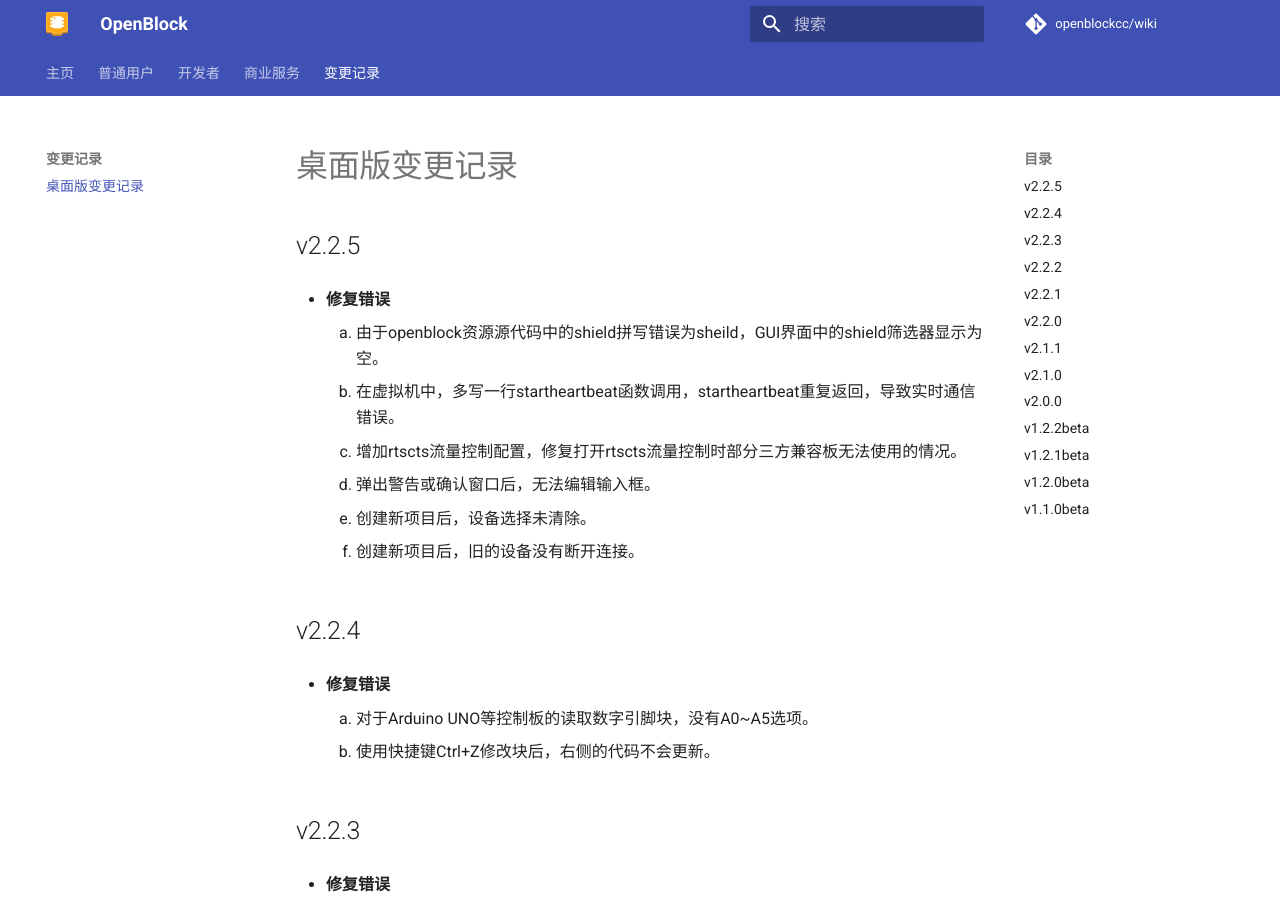
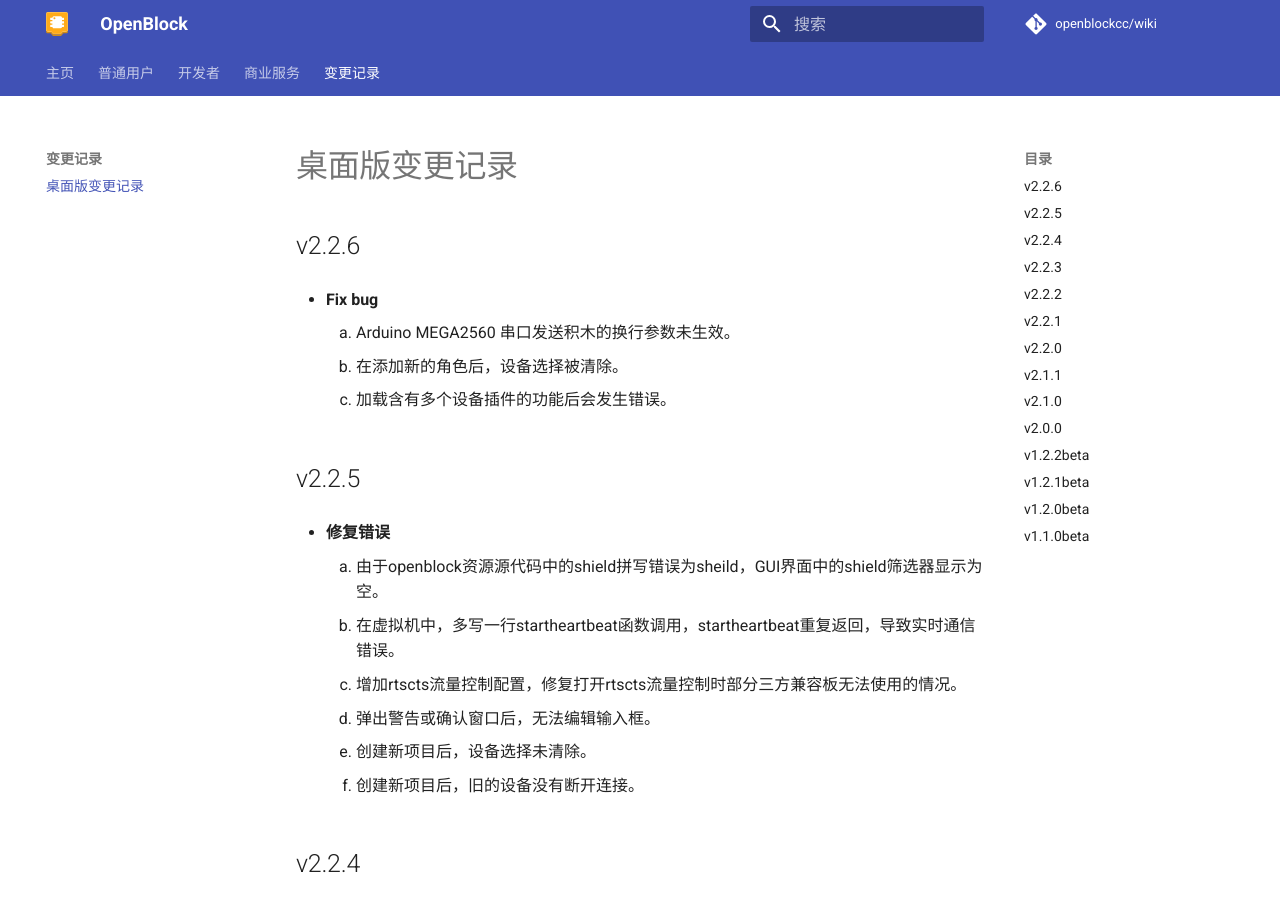
Before and after one commit to openblockcc/openblockcc.github.io, an MkDocs documentation site: the page built from docs/desktop-changelog.md, in a window 1280 px wide and 900 px high. Built offline with MkDocs 1.6.1 and Material for MkDocs 9.7.7, drawn with Linux system fonts in a browser that asks for light colours; comment, search, counter and statistics services are not loaded.

Commit message:
update change log

```diff
--- a/docs/desktop-changelog.md
+++ b/docs/desktop-changelog.md
@@ -1,3 +1,11 @@
+## v2.2.6
+
+- **Fix bug**
+
+    1. Arduino MEGA2560 串口发送积木的换行参数未生效。
+    2. 在添加新的角色后，设备选择被清除。
+    3. 加载含有多个设备插件的功能后会发生错误。
+
 ## v2.2.5
 
 - **修复错误**
```
